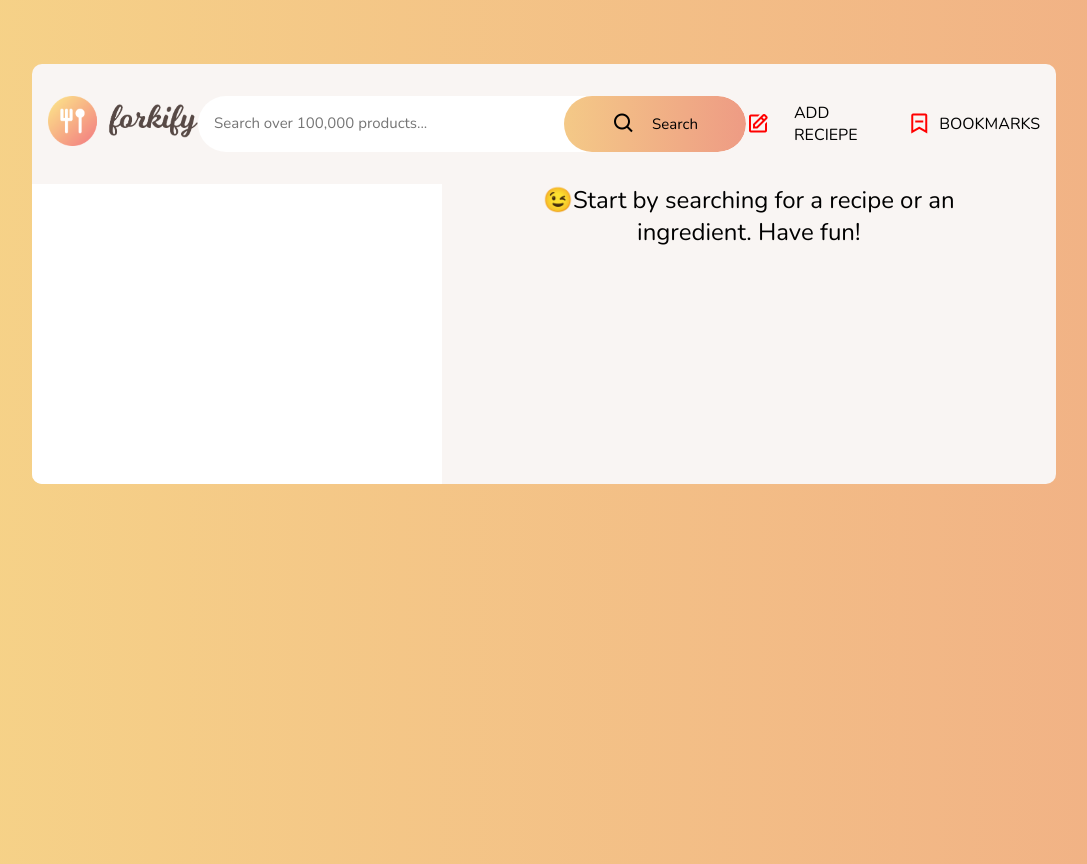
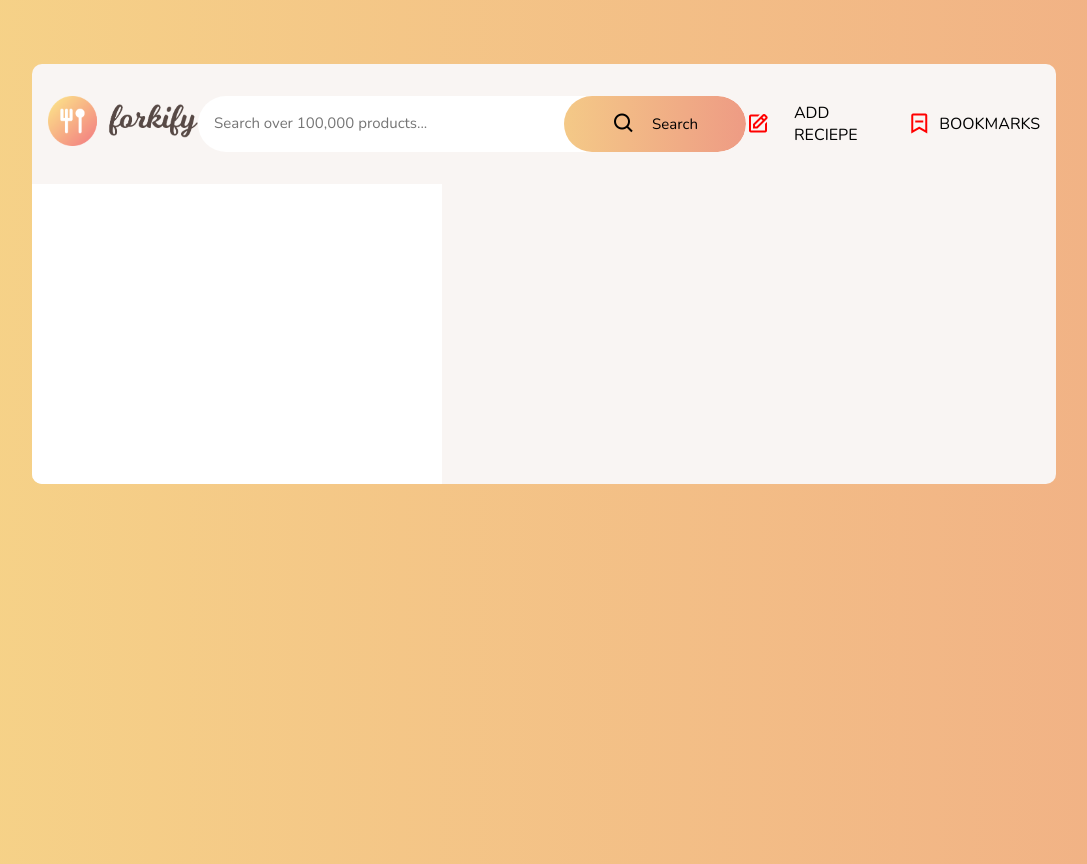
Before and after one commit to SucciHack/async-await-fetch, a plain HTML site: page index.html in a window 1280 px wide. Shown: the whole page, without its empty margins (96-1183 px from the left). Drawn offline with nearby package versions, Linux system fonts and the light colour scheme; no server answers; a web font is replaced by a local one.

Commit message:
new update

```diff
--- a/index.html
+++ b/index.html
@@ -29,9 +29,7 @@
         </nav>
         <main>
             <div class="productsContainer"></div>
-            <div class="productDetails">
-                <p class="comment">😉Start by searching for a recipe or an ingredient. Have fun!</p>
-            </div>
+            <div class="productDetails"></div>
         </main>
     </div>
 
```
